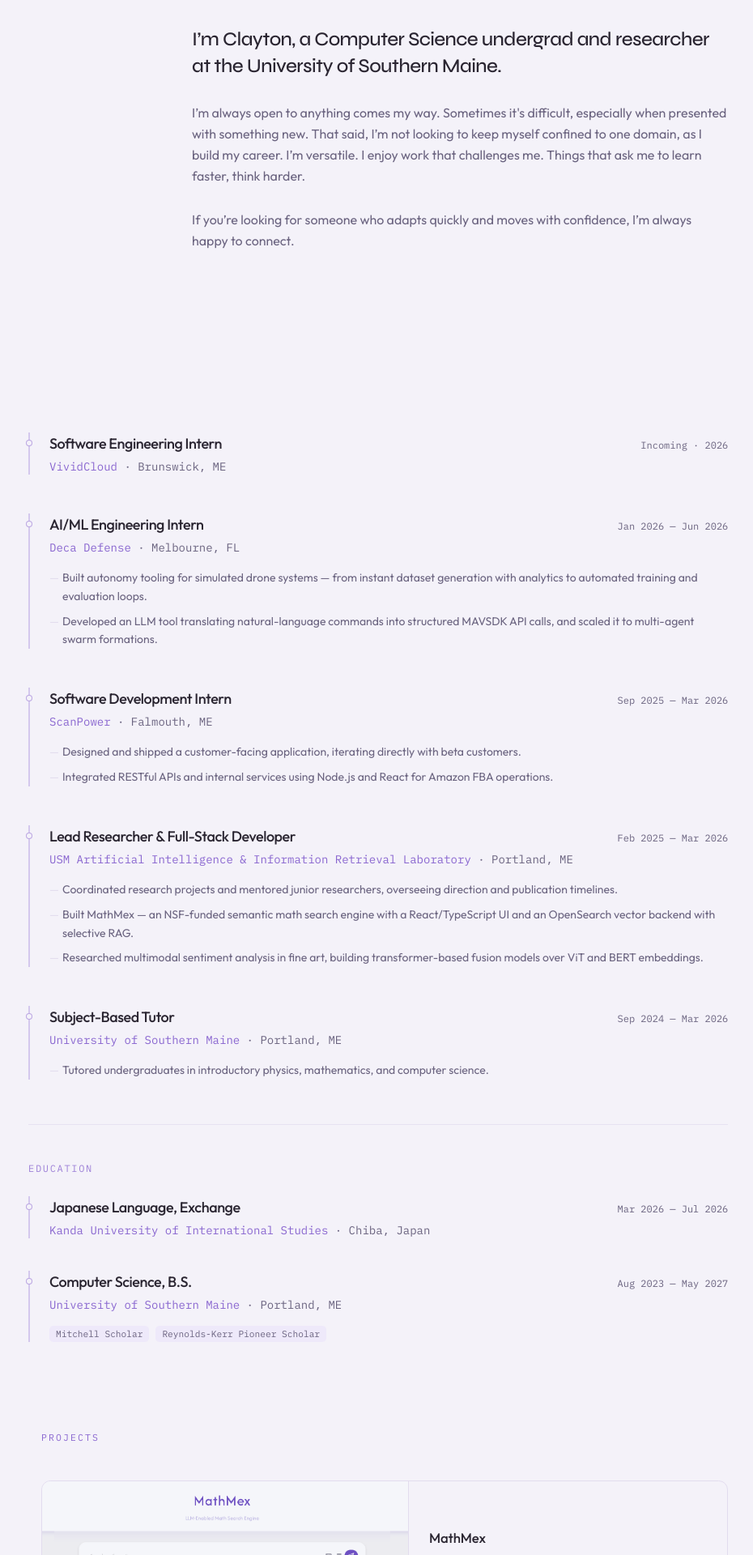
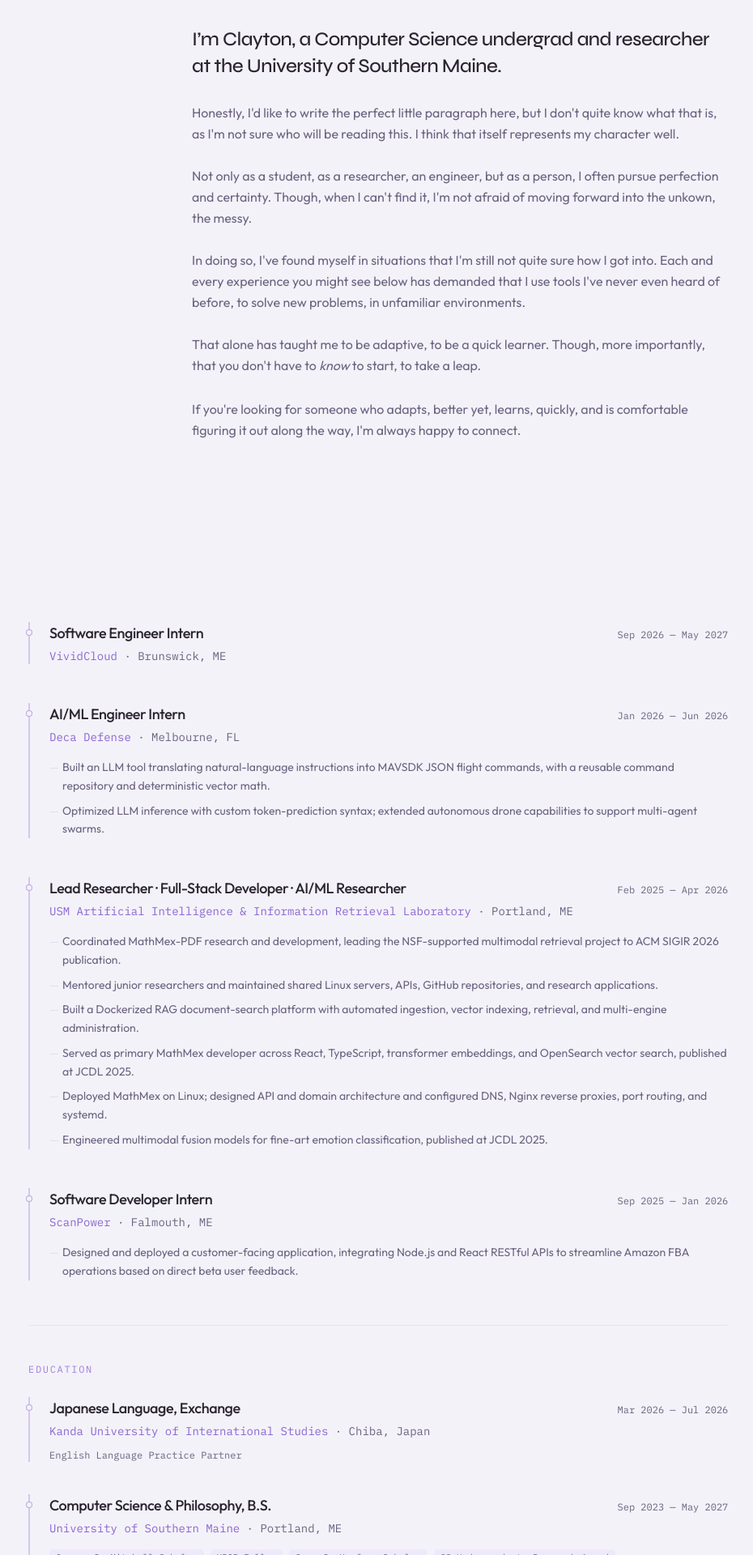
Before and after one commit to cdurepos/personal-website, a React (Vite) app: page / in a window 1280 px wide. Shown: the part 880-2800 px from the top of the page at 81% size, without its empty margins (165-1095 px from the left). Built offline with nearby package versions, Linux system fonts and the light colour scheme.

Commit message:
updated website with publication data, experience data, rewrote about and hero

```diff
--- a/src/components/About.tsx
+++ b/src/components/About.tsx
@@ -18,24 +18,38 @@
       <div className="space-y-7 text-base leading-relaxed">
         <FadeIn delay={100}>
           <p className="text-xl sm:text-2xl font-display tracking-tight leading-snug text-foreground">
-            I&rsquo;m Clayton, a Computer Science undergrad and researcher at the
-            University of Southern Maine.
+            I&rsquo;m Clayton, a Computer Science undergrad and
+            researcher at the University of Southern Maine.
           </p>
         </FadeIn>
 
         <FadeIn delay={200}>
           <p className="text-muted">
-            I&rsquo;m always open to anything comes my way. Sometimes it's difficult,
-            especially when presented with something new. That said, I&rsquo;m not looking to
-            keep myself confined to one domain, as I build my career. I&rsquo;m versatile.
-            I enjoy work that challenges me. Things that ask me to learn faster, think harder.
+            Honestly, I'd like to write the perfect little paragraph here, but I don't quite know what that is, as I'm not sure who will be reading this.
+            I think that itself represents my character well.
+          </p>
+          <br></br>
+          <p className="text-muted">
+            Not only as a student, as a researcher, an engineer, but as a person, I often pursue perfection and certainty.
+            Though, when I can't find it, I'm not afraid of moving forward into the unkown, the messy.
+          </p>
+          <br></br>
+          <p className="text-muted">
+            In doing so, I've found myself in situations that I'm still not quite sure how I got into.
+            Each and every experience you might see below has demanded that I use tools I've never even heard of before,
+            to solve new problems, in unfamiliar environments.
+          </p>
+          <br></br>
+          <p className="text-muted">
+            That alone has taught me to be adaptive, to be a quick learner.
+            Though, more importantly, that you don't have to <i>know</i> to start, to take a leap.
           </p>
         </FadeIn>
 
         <FadeIn delay={400}>
           <p className="text-muted">
-            If you&rsquo;re looking for someone who adapts quickly and moves with confidence,
-            I&rsquo;m always happy to connect.
+            If you're looking for someone who adapts, better yet, learns, quickly, and is comfortable figuring it out along the way,
+            I'm always happy to connect.
           </p>
         </FadeIn>
       </div>
--- a/src/components/Contact.tsx
+++ b/src/components/Contact.tsx
@@ -25,7 +25,7 @@
     <Section id="contact" variant="plain">
       <FadeIn>
         <p className="text-xl sm:text-2xl font-display tracking-tight leading-snug max-w-md">
-          Always open to connecting,<br></br>or just chatting.
+          Always open to connecting...<br></br>or just chatting.
         </p>
       </FadeIn>
 
--- a/src/components/Experience.tsx
+++ b/src/components/Experience.tsx
@@ -11,50 +11,43 @@
 
 const roles: Role[] = [
   {
-    title: "Software Engineering Intern",
+    title: "Software Engineer Intern",
     company: "VividCloud",
     location: "Brunswick, ME",
-    period: "Incoming · 2026",
+    period: "Sep 2026 — May 2027",
     points: [],
   },
   {
-    title: "AI/ML Engineering Intern",
+    title: "AI/ML Engineer Intern",
     company: "Deca Defense",
     location: "Melbourne, FL",
     period: "Jan 2026 — Jun 2026",
     points: [
-      "Built autonomy tooling for simulated drone systems — from instant dataset generation with analytics to automated training and evaluation loops.",
-      "Developed an LLM tool translating natural-language commands into structured MAVSDK API calls, and scaled it to multi-agent swarm formations.",
+      "Built an LLM tool translating natural-language instructions into MAVSDK JSON flight commands, with a reusable command repository and deterministic vector math.",
+      "Optimized LLM inference with custom token-prediction syntax; extended autonomous drone capabilities to support multi-agent swarms.",
     ],
   },
   {
-    title: "Software Development Intern",
-    company: "ScanPower",
-    location: "Falmouth, ME",
-    period: "Sep 2025 — Mar 2026",
+    title: "Lead Researcher · Full-Stack Developer · AI/ML Researcher",
+    company: "USM Artificial Intelligence & Information Retrieval Laboratory",
+    location: "Portland, ME",
+    period: "Feb 2025 — Apr 2026",
     points: [
-      "Designed and shipped a customer-facing application, iterating directly with beta customers.",
-      "Integrated RESTful APIs and internal services using Node.js and React for Amazon FBA operations.",
+      "Coordinated MathMex-PDF research and development, leading the NSF-supported multimodal retrieval project to ACM SIGIR 2026 publication.",
+      "Mentored junior researchers and maintained shared Linux servers, APIs, GitHub repositories, and research applications.",
+      "Built a Dockerized RAG document-search platform with automated ingestion, vector indexing, retrieval, and multi-engine administration.",
+      "Served as primary MathMex developer across React, TypeScript, transformer embeddings, and OpenSearch vector search, published at JCDL 2025.",
+      "Deployed MathMex on Linux; designed API and domain architecture and configured DNS, Nginx reverse proxies, port routing, and systemd.",
+      "Engineered multimodal fusion models for fine-art emotion classification, published at JCDL 2025.",
     ],
   },
   {
-    title: "Lead Researcher & Full-Stack Developer",
-    company: "USM Artificial Intelligence & Information Retrieval Laboratory",
-    location: "Portland, ME",
-    period: "Feb 2025 — Mar 2026",
+    title: "Software Developer Intern",
+    company: "ScanPower",
+    location: "Falmouth, ME",
+    period: "Sep 2025 — Jan 2026",
     points: [
-      "Coordinated research projects and mentored junior researchers, overseeing direction and publication timelines.",
-      "Built MathMex — an NSF-funded semantic math search engine with a React/TypeScript UI and an OpenSearch vector backend with selective RAG.",
-      "Researched multimodal sentiment analysis in fine art, building transformer-based fusion models over ViT and BERT embeddings.",
-    ],
-  },
-  {
-    title: "Subject-Based Tutor",
-    company: "University of Southern Maine",
-    location: "Portland, ME",
-    period: "Sep 2024 — Mar 2026",
-    points: [
-      "Tutored undergraduates in introductory physics, mathematics, and computer science.",
+      "Designed and deployed a customer-facing application, integrating Node.js and React RESTful APIs to streamline Amazon FBA operations based on direct beta user feedback.",
     ],
   },
 ];
@@ -65,6 +58,7 @@
   location: string;
   period: string;
   distinctions?: string[];
+  roles?: string;
 };
 
 const education: Education[] = [
@@ -73,13 +67,21 @@
     school: "Kanda University of International Studies",
     location: "Chiba, Japan",
     period: "Mar 2026 — Jul 2026",
+    roles: "English Language Practice Partner",
   },
   {
-    degree: "Computer Science, B.S.",
+    degree: "Computer Science & Philosophy, B.S.",
     school: "University of Southern Maine",
     location: "Portland, ME",
-    period: "Aug 2023 — May 2027",
-    distinctions: ["Mitchell Scholar", "Reynolds-Kerr Pioneer Scholar"],
+    period: "Sep 2023 — May 2027",
+    distinctions: [
+      "George J. Mitchell Scholar",
+      "UROP Fellow",
+      "Dara J. Kaufman Scholar",
+      "CS Undergraduate Research Award",
+    ],
+    roles:
+      "Former President, Computer Science Society · Subject-Based Tutor · Technology Coach",
   },
 ];
 
@@ -154,6 +156,9 @@
                     ))}
                   </div>
                 )}
+                {edu.roles && (
+                  <p className="mt-3 font-mono text-xs text-muted">{edu.roles}</p>
+                )}
               </div>
             ))}
           </div>
--- a/src/components/Hero.tsx
+++ b/src/components/Hero.tsx
@@ -24,7 +24,7 @@
 
         <FadeIn delay={180}>
           <p className="mt-8 text-lg sm:text-xl leading-relaxed text-muted max-w-lg">
-            Figuring it out, one build at a time.
+            We're all figuring it out. I'm just doing it one build at a time.
           </p>
         </FadeIn>
 
--- a/src/components/Nav.tsx
+++ b/src/components/Nav.tsx
@@ -35,9 +35,9 @@
       <div className="max-w-4xl mx-auto px-6 py-4 flex justify-between items-center">
         <a
           href="#"
-          className="font-display text-lg font-semibold tracking-tight text-foreground hover:text-accent transition-colors"
+          className="font-display text-xl font-semibold tracking-tight text-foreground hover:text-accent transition-colors"
         >
-          cd
+          魁
         </a>
         <div className="flex gap-5 sm:gap-6">
           {links.map((link) => (
--- a/src/components/Publications.tsx
+++ b/src/components/Publications.tsx
@@ -16,13 +16,7 @@
     authors: "Serrano, N., Matheson, L., Durepos, C., Mansouri, B.",
     venue: "Proceedings of the 49th International ACM SIGIR Conference",
     year: "2026",
-  },
-  {
-    title: "MathMex-V2: A Large Language Model Enabled Math Search Engine",
-    authors: "Durepos, C., et al.",
-    venue: "Proceedings of the ACM/IEEE Joint Conference on Digital Libraries",
-    year: "2025",
-    doiLookup: "https://doi.org/10.1109/JCDL67857.2025.00063",
+    doiLookup: "https://doi.org/10.1145/3805712.3808386"
   },
   {
     title:
@@ -31,6 +25,13 @@
     venue: "Proceedings of the ACM/IEEE Joint Conference on Digital Libraries",
     year: "2025",
     doiLookup: "https://doi.org/10.1109/JCDL67857.2025.00055",
+  },
+  {
+    title: "MathMex-V2: A Large Language Model Enabled Math Search Engine",
+    authors: "Durepos, C., et al.",
+    venue: "Proceedings of the ACM/IEEE Joint Conference on Digital Libraries",
+    year: "2025",
+    doiLookup: "https://doi.org/10.1109/JCDL67857.2025.00063",
   },
   {
     title:
```
Also changed, not shown: public/favicon.png.
